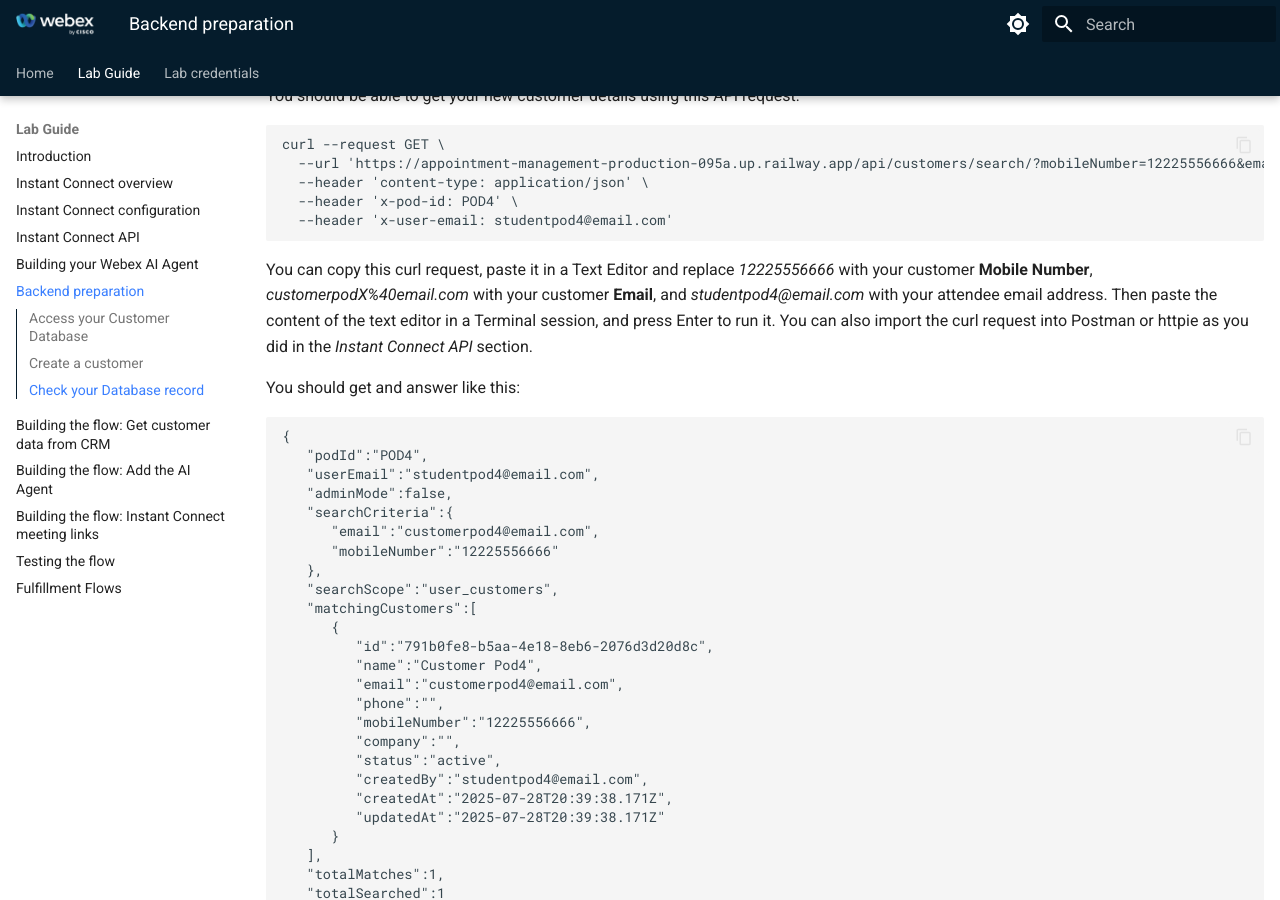
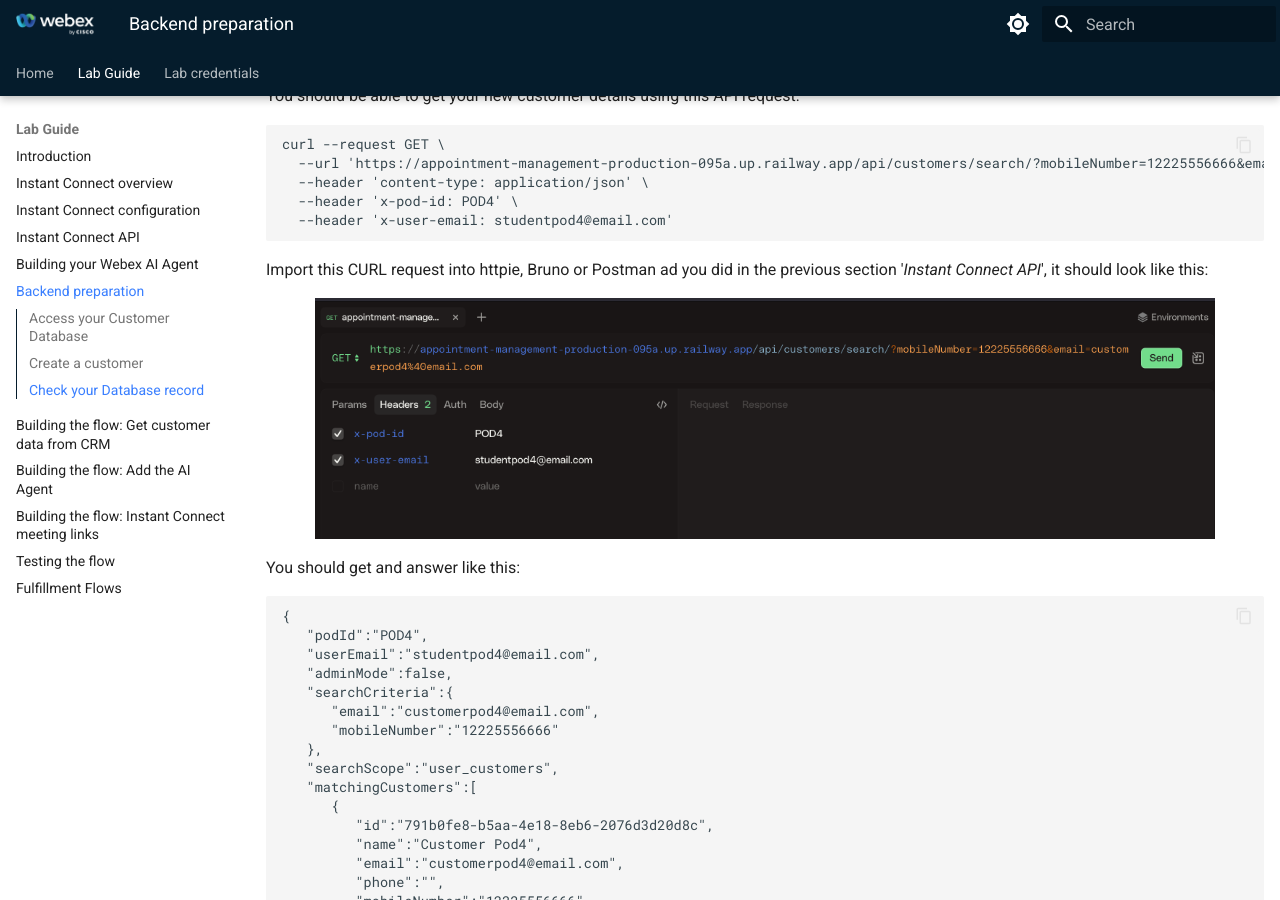
Before and after one commit to WebexCC-SA/LAB-2857, an MkDocs documentation site: the page built from docs/05-backend.md, in a window 1280 px wide and 900 px high, scrolled down 915 px. Built offline with MkDocs 1.6.1 and Material for MkDocs 9.7.7, drawn with Linux system fonts in a browser that asks for light colours.

Commit message:
removing using terminal in BE prep section

````diff
--- a/docs/05-backend.md
+++ b/docs/05-backend.md
@@ -3,6 +3,7 @@
 One of the objectives of this lab is to demonstrate how Webex Connect can retrieve and update relevant business information from backend systems such as databases, CRMs or EMRs.
 
 You have access to a mock up database for every POD where you can provision your own customers.
+
 ## Access your Customer Database
 
 Go to this [link](https://appointment-management-production-095a.up.railway.app/database.html), use your POD number (for example _POD4_) and an attendee email address (for example _studentpod4@email.com_). Click on '_Manage my Customers_' to move on.
@@ -34,8 +35,10 @@
   --header 'x-user-email: studentpod4@email.com'
 
 ```
-You can copy this curl request, paste it in a Text Editor and replace _12225556666_ with your customer  **Mobile Number**, _customerpodX%40email.com_ with your customer **Email**, and _studentpod4@email.com_ with your attendee email address. Then paste the content of the text editor in a Terminal session, and press Enter to run it.
-You can also import the curl request into Postman or httpie as you did in the _Instant Connect API_ section.
+
+Import this CURL request into httpie, Bruno or Postman ad you did in the previous section '_Instant Connect API_', it should look like this:
+
+   ![Httpie request](images/httpie-customer.png){style="width:900px; display:block; margin:0 auto;"}
 
 You should get and answer like this:
 
````
Also changed, not shown: docs/images/httpie-customer.png (added).
